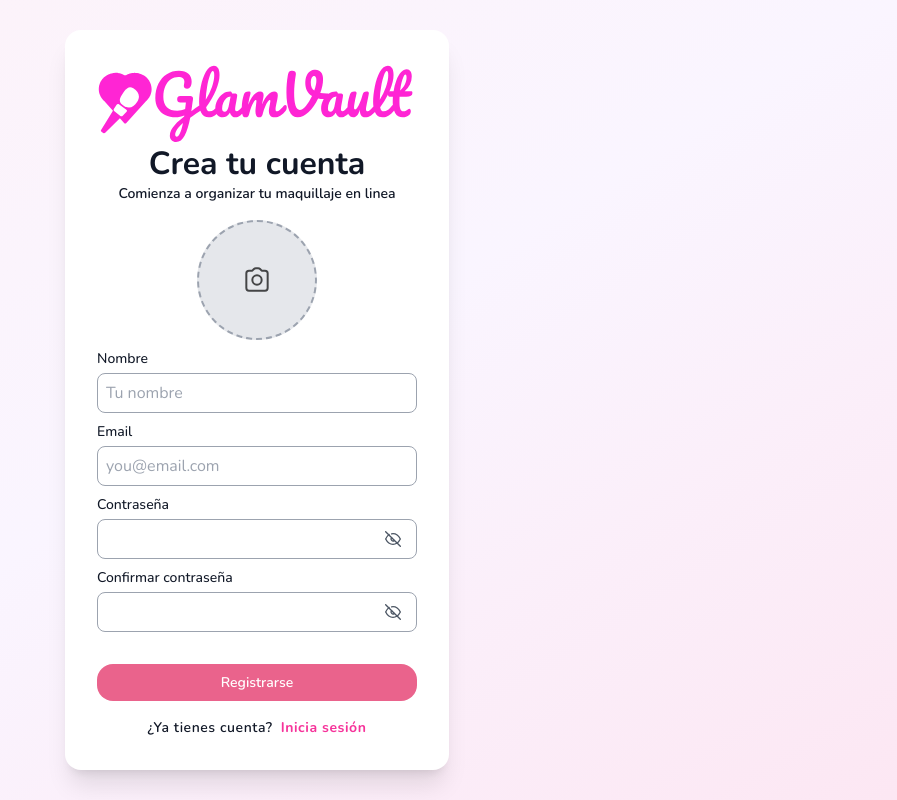
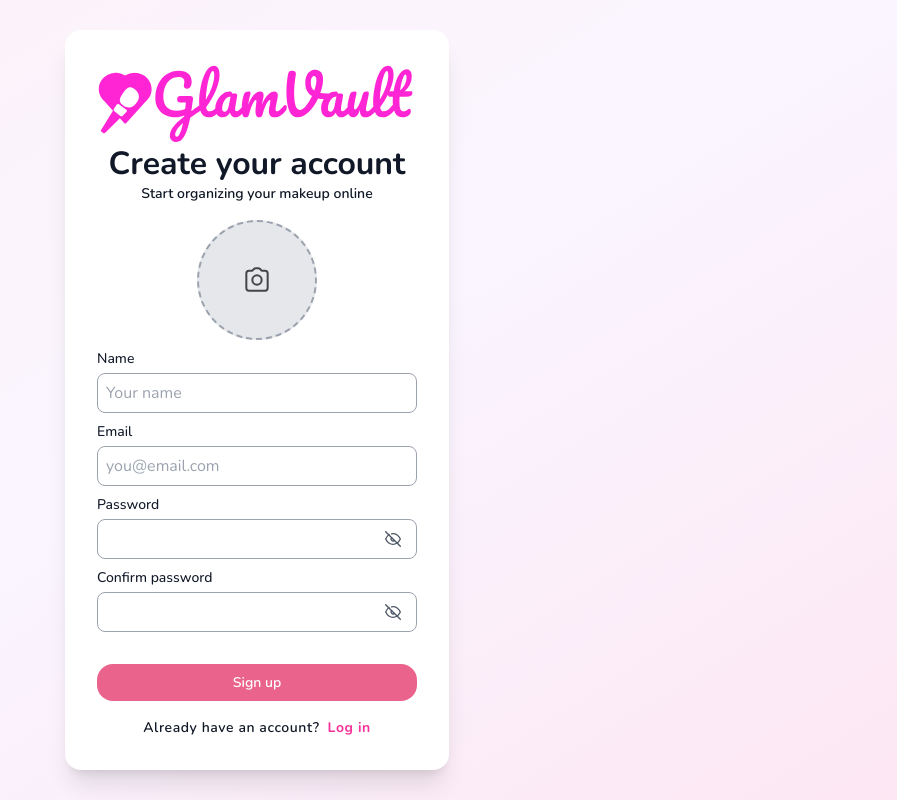
Before and after one commit to Martin-EG/GlamVault, a Next.js app: page /signup in a window 1280 px wide. Shown: the whole page, without its empty margins (383-1280 px from the left). Built offline with nearby package versions, Linux system fonts and the light colour scheme.

Commit message:
strings(pages): Move auth pages strings to messages folder

```diff
--- a/messages/en.json
+++ b/messages/en.json
@@ -6,24 +6,44 @@
     "cancelEdition": "Cancel edition",
     "showPassword": "Show password",
     "hidePassword": "Hide password",
-    "options": "Options",
-    "close": "Close"
+    "menuAriaLabel": "Open menu",
+    "close": "Close",
+    "email": "Email",
+    "password": "Password",
+    "profilePicture": "Profile picture",
+    "emailPlaceholder": "you@email.com"
   },
-  "auth": {
+  "login": {
     "welcome": "Welcome",
-    "password": "Password",
-    "email": "Email",
     "rememberMe": "Remember me",
     "forgotPassword": "Forgot password?",
     "notAMember": "Don't have an account?",
+    "signup": "Sign up",
+    "loginButton": "Log in"
+  },
+  "signup": {
+    "title": "Create your account",
+    "subtitle": "Start organizing your makeup online",
+    "name": "Name",
+    "namePlaceholder": "Your name",
+    "confirmPassword": "Confirm password",
     "alreadyAMember": "Already have an account?",
-    "signup": "Sign up",
     "login": "Log in",
-    "loginButton": "Log in",
     "signupButton": "Sign up"
+  },
+  "passwordRecovery": {
+    "title": "Forgot my password",
+    "instructions": "Enter your email and we'll send you instructions to reset it",
+    "enterEmail": "Enter your email",
+    "checkEmail": "Check your email",
+    "resetButton": "Reset password",
+    "rememberedPassword": "Remember your password?",
+    "loginNow": "Log in now"
   },
   "errors": {
     "invalidEmail": "Invalid email",
-    "emptyFields": "Complete all fields"
+    "emptyFields": "Complete all fields",
+    "passwordMismatch": "Passwords do not match",
+    "passwordTooShort": "Password must be at least 8 characters long"
   }
 }
--- a/messages/es.json
+++ b/messages/es.json
@@ -6,24 +6,44 @@
     "cancelEdition": "Cancelar edición",
     "showPassword": "Mostrar contraseña",
     "hidePassword": "Ocultar contraseña",
-    "options": "Opciones",
-    "close": "Cerrar"
+    "menuAriaLabel": "Abrir menu",
+    "close": "Cerrar",
+    "email": "Correo electrónico",
+    "password": "Contraseña",
+    "profilePicture": "Foto de perfil",
+    "emailPlaceholder": "you@email.com"
   },
-  "auth": {
+  "login": {
     "welcome": "Bienvenido",
-    "password": "Contraseña",
-    "email": "Correo electrónico",
     "rememberMe": "Recordarme",
     "forgotPassword": "¿Olvidaste tu contraseña?",
     "notAMember": "¿No tienes cuenta?",
+    "signup": "Regístrate",
+    "loginButton": "Iniciar sesión"
+  },
+  "signup": {
+    "title": "Crea tu cuenta",
+    "subtitle": "Comienza a organizar tu maquillaje en linea",
+    "name": "Nombre",
+    "namePlaceholder": "Tu nombre",
+    "confirmPassword": "Confirmar contraseña",
     "alreadyAMember": "¿Ya tienes cuenta?",
-    "signup": "Regístrate",
     "login": "Inicia sesión",
-    "loginButton": "Iniciar sesión",
     "signupButton": "Registrarse"
+  },
+  "passwordRecovery": {
+    "title": "Olvidé mi contraseña",
+    "instructions": "Ingresa tu correo y te enviaremos instrucciones para restablecerla",
+    "enterEmail": "Ingresa tu email",
+    "checkEmail": "Revisa tu correo",
+    "resetButton": "Restablecer contraseña",
+    "rememberedPassword": "¿Recuerdas tu contraseña?",
+    "loginNow": "Ingresa ahora"
   },
   "errors": {
     "invalidEmail": "Introduce un email válido",
-    "emptyFields": "Completa todos los campos"
+    "emptyFields": "Completa todos los campos",
+    "passwordMismatch": "Las contraseñas no coinciden",
+    "passwordTooShort": "La contraseña debe tener al menos 8 caracteres"
   }
 }
--- a/src/features/ProfilePhotoInput/ProfilePhotoInput.tsx
+++ b/src/features/ProfilePhotoInput/ProfilePhotoInput.tsx
@@ -3,6 +3,7 @@
 import Avatar from '@/GlamUI/components/Avatar';
 import ImageCropModal from '@/GlamUI/components/ImageCropModal';
 import { FC, useRef, useState } from 'react';
+import { useTranslations } from 'next-intl';
 
 interface ProfilePhotoInputProps {
   readonly onChangeProfilePhoto?: (value: File) => void;
@@ -11,6 +12,7 @@ interface ProfilePhotoInputProps {
 const ProfilePhotoInput: FC<ProfilePhotoInputProps> = ({
   onChangeProfilePhoto,
 }) => {
+  const t = useTranslations('common');
   const inputRef = useRef<HTMLInputElement>(null);
   const [preview, setPreview] = useState<string | null>(null);
   const [cropping, setCropping] = useState(false);
@@ -39,7 +41,7 @@ const ProfilePhotoInput: FC<ProfilePhotoInputProps> = ({
     <>
       <Avatar
         src={preview}
-        alt="Foto de perfil"
+        alt={t('profilePicture')}
         size="lg"
         editable
         loading={loading}
--- a/src/features/auth/LoginCard/LoginCard.tsx
+++ b/src/features/auth/LoginCard/LoginCard.tsx
@@ -9,7 +9,7 @@ import AuthCard from '../AuthCard';
 import LoginForm from './LoginForm';
 
 const LoginCard = () => {
-  const t = useTranslations('auth');
+  const t = useTranslations('login');
 
   return (
     <AuthCard title={t('welcome')}>
--- a/src/features/auth/LoginCard/LoginForm.tsx
+++ b/src/features/auth/LoginCard/LoginForm.tsx
@@ -10,7 +10,9 @@ import { useTranslations } from 'next-intl';
 import { useLogin } from './hooks';
 
 const LoginForm = () => {
-  const t = useTranslations('auth');
+  const t = useTranslations('login');
+  const tCommon = useTranslations('common');
+
   const {
     loginData,
     loginErrors,
@@ -24,17 +26,17 @@ const LoginForm = () => {
   return (
     <form className="flex flex-col w-full max-w-sm mb-4" onSubmit={handleLogin}>
       <TextInput
-        label={t('email')}
+        label={tCommon('email')}
         name="email"
         type="email"
         id="email"
-        placeholder="you@email.com"
+        placeholder={tCommon('emailPlaceholder')}
         onChange={updateLoginData}
         value={loginData.email}
         error={loginErrors.email}
       />
       <PasswordInput
-        label={t('password')}
+        label={tCommon('password')}
         name="password"
         id="password"
         onChange={updateLoginData}
--- a/src/features/auth/PasswordRecoveryCard/PasswordRecoveryCard.tsx
+++ b/src/features/auth/PasswordRecoveryCard/PasswordRecoveryCard.tsx
@@ -6,7 +6,7 @@ import Text from '@/GlamUI/components/Text';
 import TextInput from '@/GlamUI/components/TextInput';
 
 import Link from 'next/link';
-import { redirect } from 'next/navigation';
+import { useTranslations } from 'next-intl';
 import { useState } from 'react';
 
 import AuthCard from '../AuthCard';
@@ -22,6 +22,10 @@ interface LoginErrors {
 }
 
 const PasswordRecoveryCard = () => {
+  const t = useTranslations('passwordRecovery');
+  const tCommon = useTranslations('common');
+  const tErrors = useTranslations('errors');
+
   const [loginErrors, setLoginErrors] =
     useState<LoginErrors>(errorsInitialState);
   const [successMessage, setSuccessMessage] = useState<string | undefined>(
@@ -34,7 +38,7 @@ const PasswordRecoveryCard = () => {
       if (e.target.validity.typeMismatch) {
         setLoginErrors((prev) => ({
           ...prev,
-          email: 'Introduce un email válido',
+          email: tErrors('invalidEmail'),
         }));
       } else {
         setLoginErrors((prev) => ({ ...prev, email: undefined }));
@@ -49,29 +53,29 @@ const PasswordRecoveryCard = () => {
     setLoginErrors((prev) => ({ ...prev, login: undefined }));
 
     if (!email) {
-      setLoginErrors((prev) => ({ ...prev, login: 'Ingresa tu email' }));
+      setLoginErrors((prev) => ({ ...prev, login: t('enterEmail') }));
       return;
     }
 
-    setSuccessMessage('Revisa tu correo');
+    setSuccessMessage(t('checkEmail'));
   };
 
   return (
-    <AuthCard title="Olvide mi contraseña">
+    <AuthCard title={t('title')}>
       <div className="flex flex-col items-center w-full max-w-sm">
         <Text variant="body" size="sm" weight="semibold" as="p" align="center">
-          Ingresa tu correo y te enviaremos instrucciones para restablecerla
+          {t('instructions')}
         </Text>
         <form
           className="flex flex-col gap-2 w-full max-w-sm mt-2 mb-4"
           onSubmit={recoverPassword}
         >
           <TextInput
-            label="Email"
+            label={tCommon('email')}
             name="email"
             type="email"
             id="email"
-            placeholder="you@email.com"
+            placeholder={tCommon('emailPlaceholder')}
             onChange={updateEmail}
             value={email}
             error={loginErrors.email}
@@ -100,15 +104,15 @@ const PasswordRecoveryCard = () => {
               rounded="full"
               size="sm"
               fullSize={true}
-              aria-label="Reestablecer contraseña"
+              aria-label={t('resetButton')}
             >
-              Reestablecer contraseña
+              {t('resetButton')}
             </Button>
           </div>
         </form>
         <div className="flex justify-center items-center gap-x-2 flex-wrap">
           <Text variant="label" size="sm" weight="semibold" as="span">
-            ¿Recuerdas tu contraseña?
+            {t('rememberedPassword')}
           </Text>
           <Link href="/login">
             <Text
@@ -118,7 +122,7 @@ const PasswordRecoveryCard = () => {
               as="span"
               color="brandSecondary"
             >
-              Ingresa ahora
+              {t('loginNow')}
             </Text>
           </Link>
         </div>
--- a/src/features/auth/SignupCard/SignupCard.tsx
+++ b/src/features/auth/SignupCard/SignupCard.tsx
@@ -2,6 +2,7 @@
 
 import Text from '@/GlamUI/components/Text';
 import Link from 'next/link';
+import { useTranslations } from 'next-intl';
 
 import ProfilePhotoInput from '../../ProfilePhotoInput';
 import AuthCard from '../AuthCard';
@@ -10,13 +11,14 @@ import { useSignup } from './hooks';
 import SignupForm from './SignupForm';
 
 const SignupCard = () => {
+  const t = useTranslations('signup');
   const { setProfilePhoto, ...signupFormProps } = useSignup();
 
   return (
-    <AuthCard title="Crea tu cuenta">
+    <AuthCard title={t('title')}>
       <div className="flex flex-col items-center w-full max-w-sm">
         <Text variant="body" size="sm" weight="semibold" as="p" align="center">
-          Comienza a organizar tu maquillaje en linea
+          {t('subtitle')}
         </Text>
         <div className="flex items-center justify-center mt-4">
           <ProfilePhotoInput onChangeProfilePhoto={setProfilePhoto} />
@@ -24,7 +26,7 @@ const SignupCard = () => {
         <SignupForm {...signupFormProps} />
         <div className="flex justify-center items-center gap-2">
           <Text variant="label" size="sm" weight="semibold" as="span">
-            ¿Ya tienes cuenta?
+            {t('alreadyAMember')}
           </Text>
           <Link href="/login">
             <Text
@@ -34,7 +36,7 @@ const SignupCard = () => {
               as="span"
               color="brandSecondary"
             >
-              Inicia sesión
+              {t('login')}
             </Text>
           </Link>
         </div>
--- a/src/features/auth/SignupCard/SignupForm.tsx
+++ b/src/features/auth/SignupCard/SignupForm.tsx
@@ -5,6 +5,7 @@ import Button from '@/GlamUI/components/Button';
 import PasswordInput from '@/GlamUI/components/PasswordInput';
 import TextInput from '@/GlamUI/components/TextInput';
 import { FC } from 'react';
+import { useTranslations } from 'next-intl';
 
 import { SignupErrors, SignupProps } from './hooks';
 
@@ -23,32 +24,35 @@ const SignupForm: FC<SignupFormProps> = ({
   handleSignup,
   setSignupErrors,
 }) => {
+  const t = useTranslations('signup');
+  const tCommon = useTranslations('common');
+
   return (
     <form
       className="flex flex-col w-full max-w-sm mb-4"
       onSubmit={handleSignup}
     >
       <TextInput
-        label="Nombre"
+        label={t('name')}
         name="name"
         type="text"
         id="name"
-        placeholder="Tu nombre"
+        placeholder={t('namePlaceholder')}
         onChange={updateSignupData}
         value={signupData.name}
       />
       <TextInput
-        label="Email"
+        label={tCommon('email')}
         name="email"
         type="email"
         id="email"
-        placeholder="you@email.com"
+        placeholder={tCommon('emailPlaceholder')}
         onChange={updateSignupData}
         value={signupData.email}
         error={signupErrors.email}
       />
       <PasswordInput
-        label="Contraseña"
+        label={tCommon('password')}
         name="password"
         id="password"
         onChange={updateSignupData}
@@ -56,7 +60,7 @@ const SignupForm: FC<SignupFormProps> = ({
         error={signupErrors.password}
       />
       <PasswordInput
-        label="Confirmar contraseña"
+        label={t('confirmPassword')}
         name="passwordConfirmation"
         id="passwordConfirmation"
         onChange={updateSignupData}
@@ -82,9 +86,9 @@ const SignupForm: FC<SignupFormProps> = ({
           rounded="full"
           size="sm"
           fullSize={true}
-          aria-label="Registrarse"
+          aria-label={t('signupButton')}
         >
-          Registrarse
+          {t('signupButton')}
         </Button>
       </div>
     </form>
```
Also changed, not shown: src/features/auth/SignupCard/hooks/useSignup.ts (+7 -5 lines).
